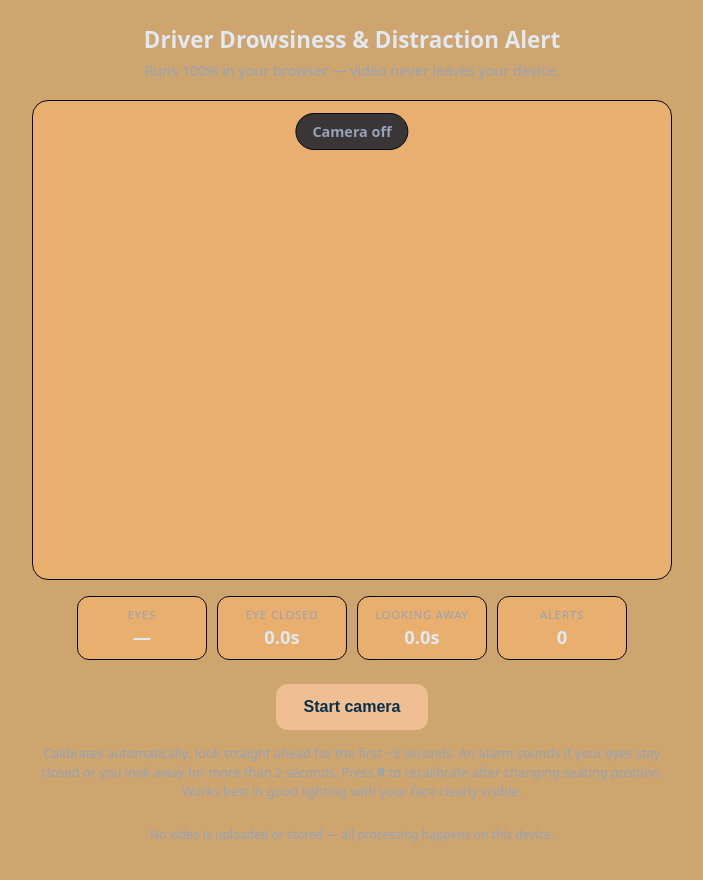
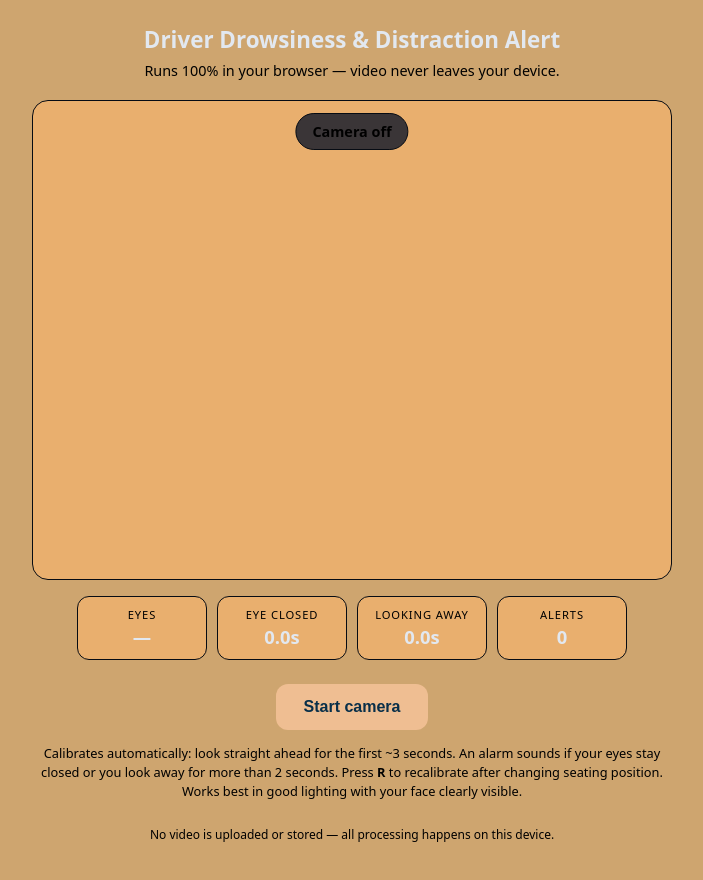
Before and after one commit to shourya-suman/drowsiness-detector, a plain HTML site: page index.html in a window 1280 px wide. Shown: the whole page, without its empty margins (288-991 px from the left). Drawn offline with Linux system fonts and the light colour scheme.

Commit message:
Update index.html

```diff
--- a/index.html
+++ b/index.html
@@ -11,7 +11,7 @@
     --surface: #e9af6e;
     --border: #060b13;
     --text: #e2e8f0;
-    --muted: #94a3b8;
+    --muted: #000000;
     --accent: #efbe92;
     --ok: #4ade80;
     --warn: #fbbf24;
```
